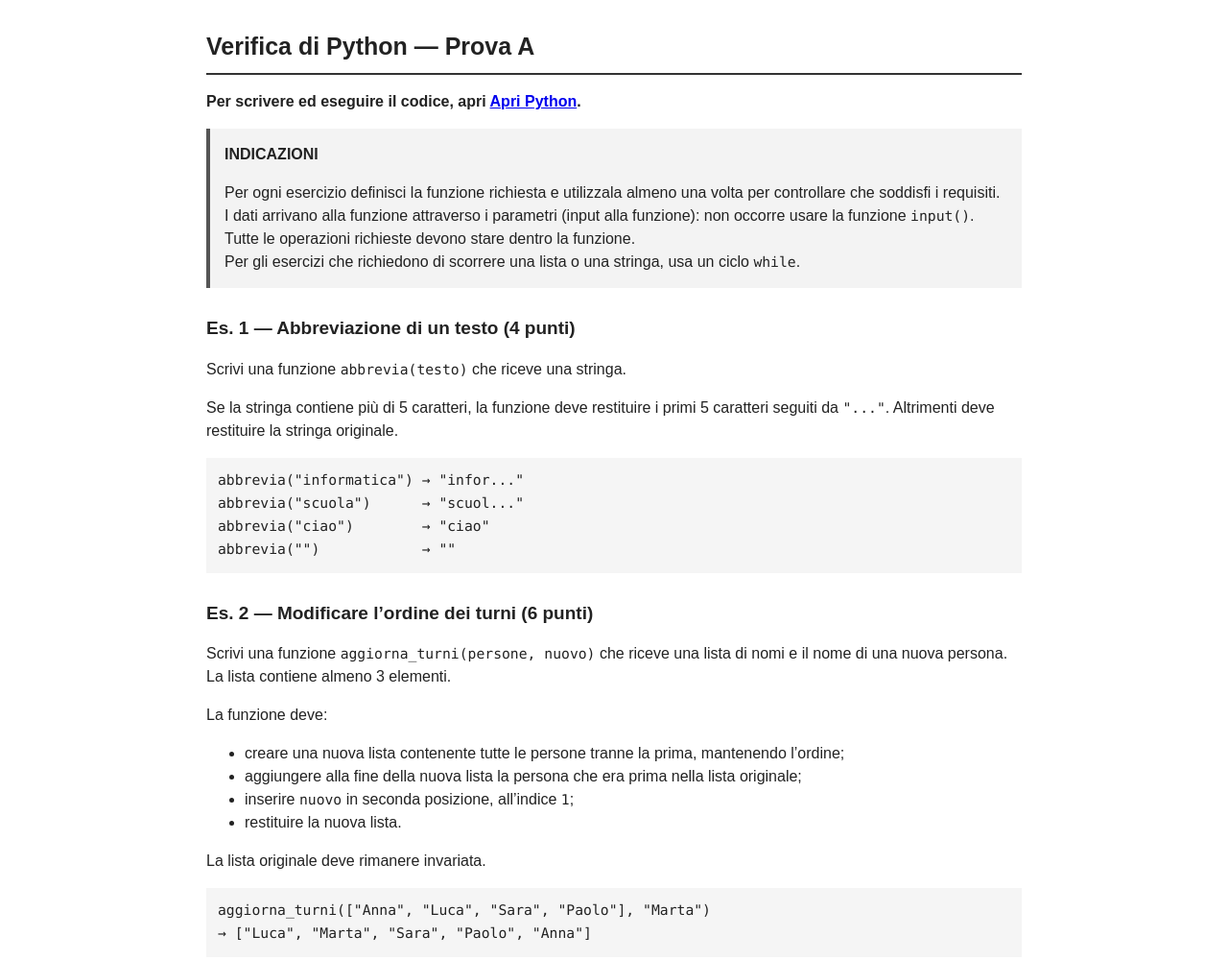
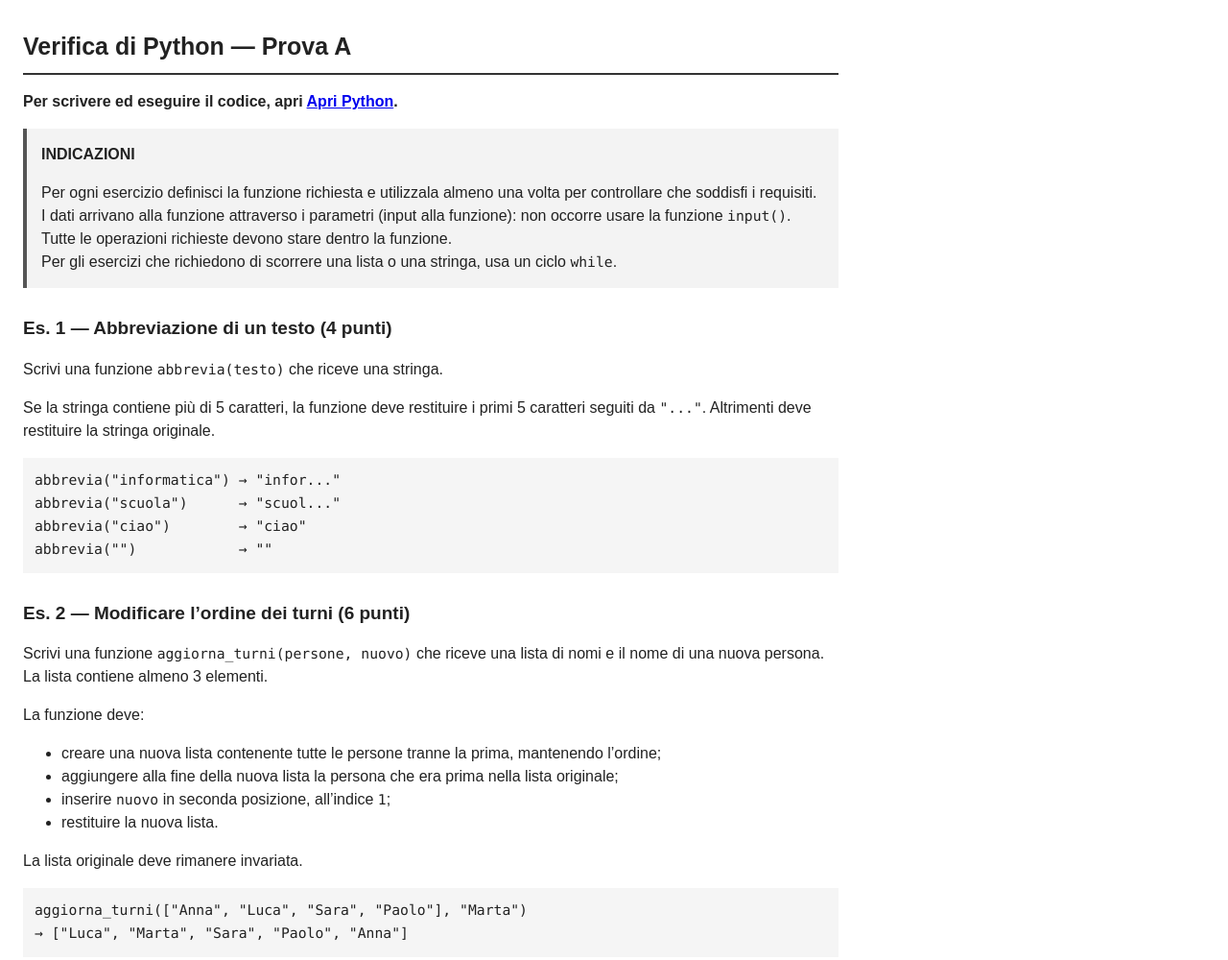
Before and after one commit to danielorzanisis/2026-2027, a plain HTML site: page seb_python/verifica_facile/index.html in a window 1280 px wide. Shown: the top 1000 px of the page at 96% size. Drawn offline with Linux system fonts and the light colour scheme.

Commit message:
Update index.html

```diff
--- a/seb_python/verifica_facile/index.html
+++ b/seb_python/verifica_facile/index.html
@@ -5,7 +5,7 @@
 <meta name="viewport" content="width=device-width, initial-scale=1">
 <title>Verifica di Python — Prova A</title>
 <style>body {margin:0; font-family:Arial,sans-serif; color:#222; line-height:1.5; font-size:16px}
-main {max-width:850px;margin:30px auto;padding:0 24px}
+main {max-width:850px;margin:30px 0;padding:0 24px}
 h1 {font-size:25px;border-bottom:2px solid #333;padding-bottom:8px}
 h2 {font-size:19px;margin-top:28px}
 .indicazioni {background:#f3f3f3;padding:15px;border-left:4px solid #555}
```
